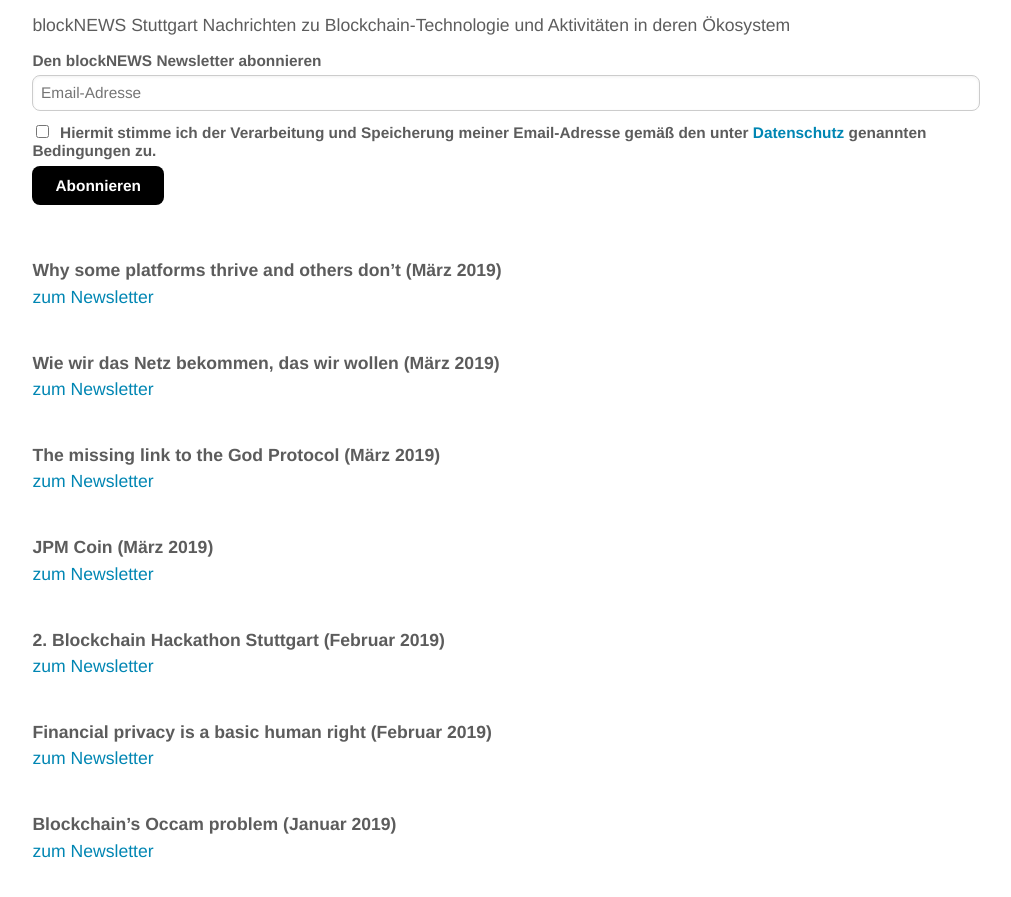
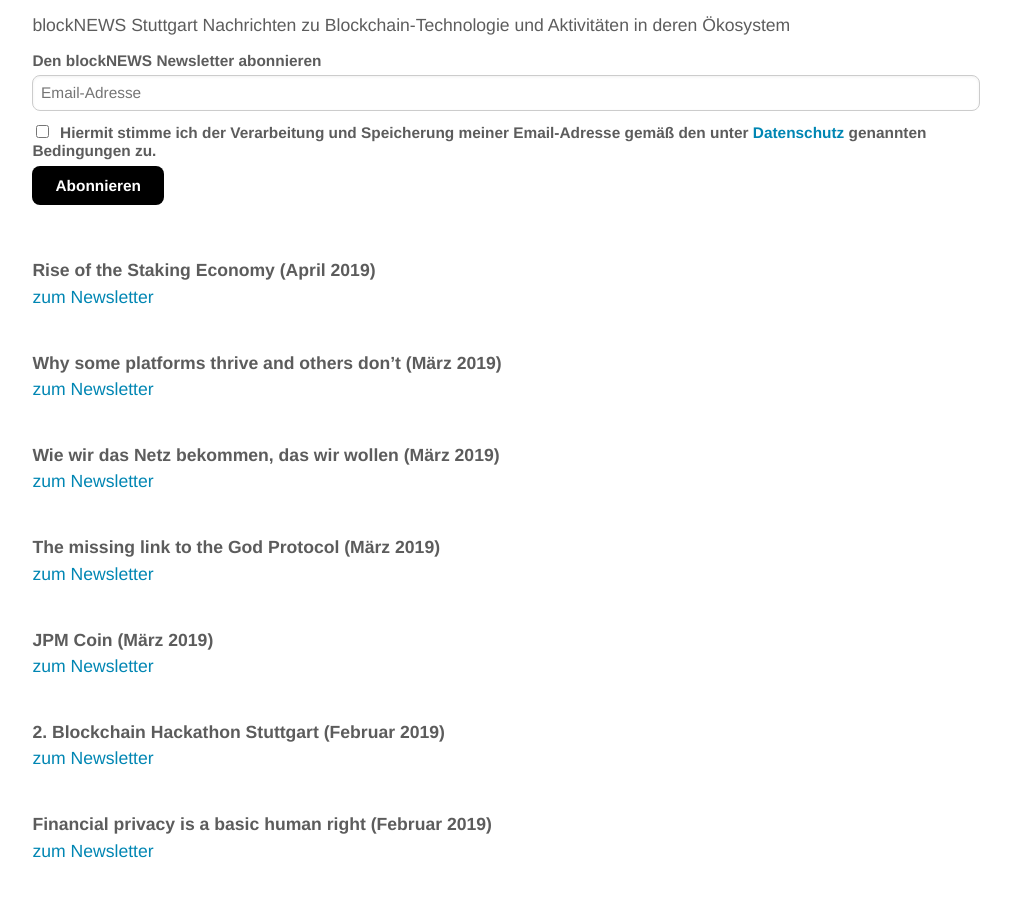
Before and after one commit to blocklab/site, a Jekyll site: the page built from newsletter.md, in a window 1280 px wide and 900 px high, scrolled down 529 px. Shown: the top 897 px of the window, without its empty margins (134-1145 px from the left). Built offline with Jekyll 4.4.1, drawn with Linux system fonts in a browser that asks for light colours; comment, search, counter and statistics services are not loaded.

Commit message:
Update newsletter.md

```diff
--- a/newsletter.md
+++ b/newsletter.md
@@ -33,6 +33,11 @@ Nachrichten zu Blockchain-Technologie und Aktivitäten in deren Ökosystem
 <!--End mc_embed_signup-->
 
 <br>
+<br>
+**Rise of the Staking Economy (April 2019)**
+<br>
+[zum Newsletter](https://mailchi.mp/8040437b5f2f/rise-of-the-staking-economy)
+
 <br>
 **Why some platforms thrive and others don't (März 2019)**
 <br>
```
